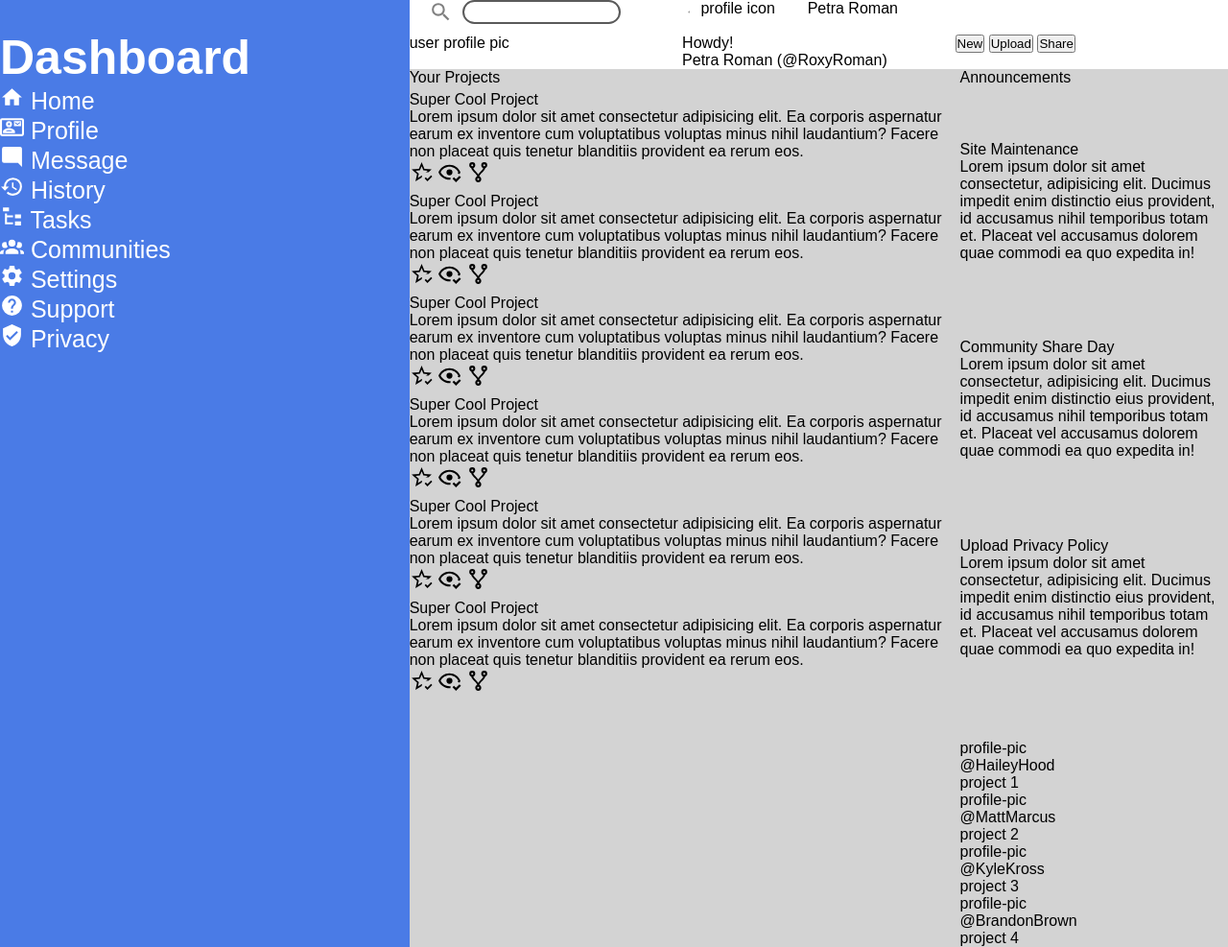
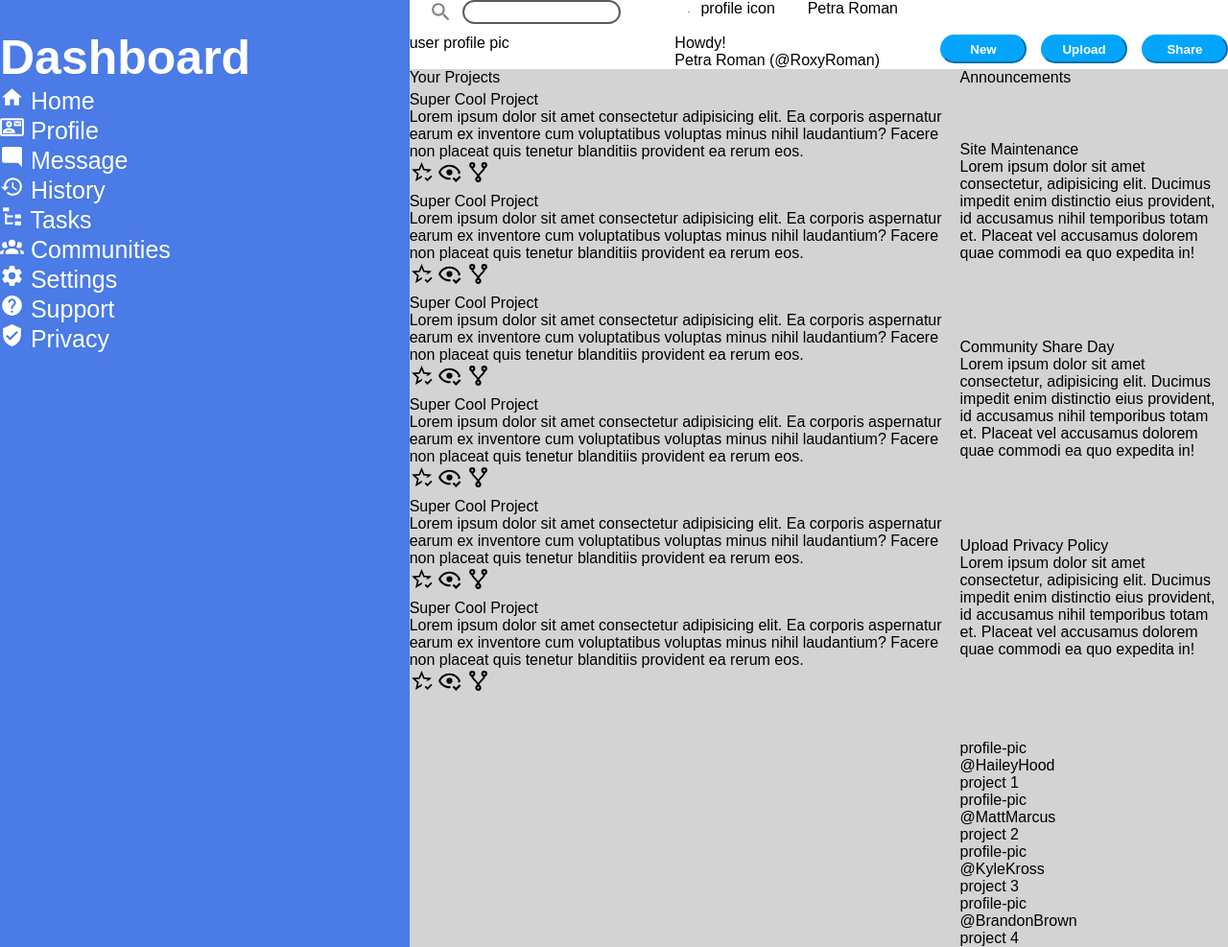
Before and after one commit to StaceGutierrez/admin-dashboard, a plain HTML site: page index.html in a window 1280 px wide. Shown: the whole page at 96% size. Drawn offline with Linux system fonts and the light colour scheme.

Commit message:
Edit and style button elements

```diff
--- a/style.css
+++ b/style.css
@@ -2,10 +2,13 @@ html {
     --dark-gray: rgb(90, 90, 90);
     --light-gray: rgb(148, 148, 148);
     --focus-blue: rgb(69, 159, 189);
+    --sunny-yellow: rgb(252, 186, 3);
+    --main-blue: rgb(3, 165, 252);
 }
 * {
     margin: 0;
     padding: 0;
+
 }
 
 .header svg {
@@ -46,7 +49,7 @@ html {
     --border-width: 2px;
     --border-radius: calc(var(--box-height) / 2);
 
-    max-width: 300x;
+    max-width: 300px;
     height: var(--box-height);
 
     display: flex;
@@ -74,7 +77,29 @@ html {
     gap: 5%;
     position: relative;
     left: 40%;
+}
 
+.user-bar {
+    position: relative;
+}
+
+.user-buttons {
+    display: flex;
+    gap: 5%;
+}
+
+button {
+    --button-height: 30px;
+    --button-width: 100px;
+
+    max-width: 200px;
+    height: var(--button-height);
+    width: var(--button-width);
+    border-radius: calc(var(--button-height)/2);
+    font-weight: bold;
+    background-color: var(--main-blue);
+    color: white;
+    border-color: var(--main-blue)
 }
 
 .main-container {
```
